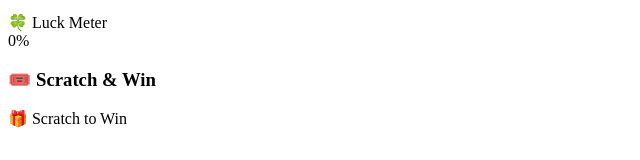
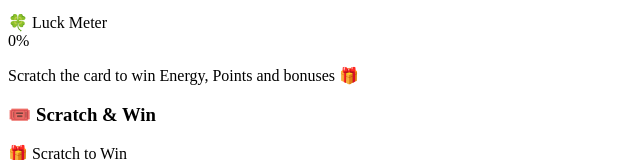
Before and after one commit to sunusimusa/scratch-app, a website: page public/index.html in a window 1280 px wide. Shown: the part 219-379 px from the top of the page, without its empty margins (0-640 px from the left). Drawn offline with Linux system fonts and the light colour scheme; no server answers.

Commit message:
index.html

```diff
--- a/public/index.html
+++ b/public/index.html
@@ -16,7 +16,6 @@
   <p id="levelText">Level: 1</p>
   <p id="pointsText">Points: 0</p>
 
-  <!-- LUCK -->
   <div class="luck-box">
     <div class="luck-label">🍀 Luck Meter</div>
     <div class="luck-bar">
@@ -26,7 +25,14 @@
   </div>
 </div>
 
-<!-- ================= MAIN GAME (SCRATCH) ================= -->
+<!-- ================= INTRO ================= -->
+<div class="game-intro">
+  <p class="muted">
+    Scratch the card to win Energy, Points and bonuses 🎁
+  </p>
+</div>
+
+<!-- ================= MAIN GAME ================= -->
 <div class="main-game-card">
   <h3>🎟️ Scratch & Win</h3>
 
@@ -42,7 +48,6 @@
 <!-- ================= DAILY BONUS ================= -->
 <div class="daily-section">
 
-  <!-- DAILY SPIN -->
   <div class="spin-card">
     <h3>🎡 Daily Spin</h3>
     <p class="muted">Spin once per day to earn rewards</p>
@@ -55,14 +60,12 @@
     <p id="spinText" class="muted"></p>
   </div>
 
-  <!-- DAILY ENERGY -->
   <button id="dailyBtn" class="secondary-btn">🎁 Daily Free Energy</button>
 </div>
 
 <!-- ================= MONETIZATION ================= -->
 <div class="monetize-section">
 
-  <!-- MYSTERY AD -->
   <div class="mystery-box-card">
     <h3>🎁 Mystery Ad Box</h3>
     <p>Watch an ad to unlock a surprise!</p>
@@ -96,7 +99,7 @@
   <div id="achievementsList" class="achievements-list"></div>
 </section>
 
-<!-- ================= DISCLAIMER & FOOTER ================= -->
+<!-- ================= FOOTER ================= -->
 <div class="disclaimer">
   ⚠️ No real money. All rewards are virtual and for entertainment only.
 </div>
@@ -111,4 +114,4 @@
 <script src="/index.js"></script>
 <script src="/daily-spin.js"></script>
 
-</body>
+  </body>
```
